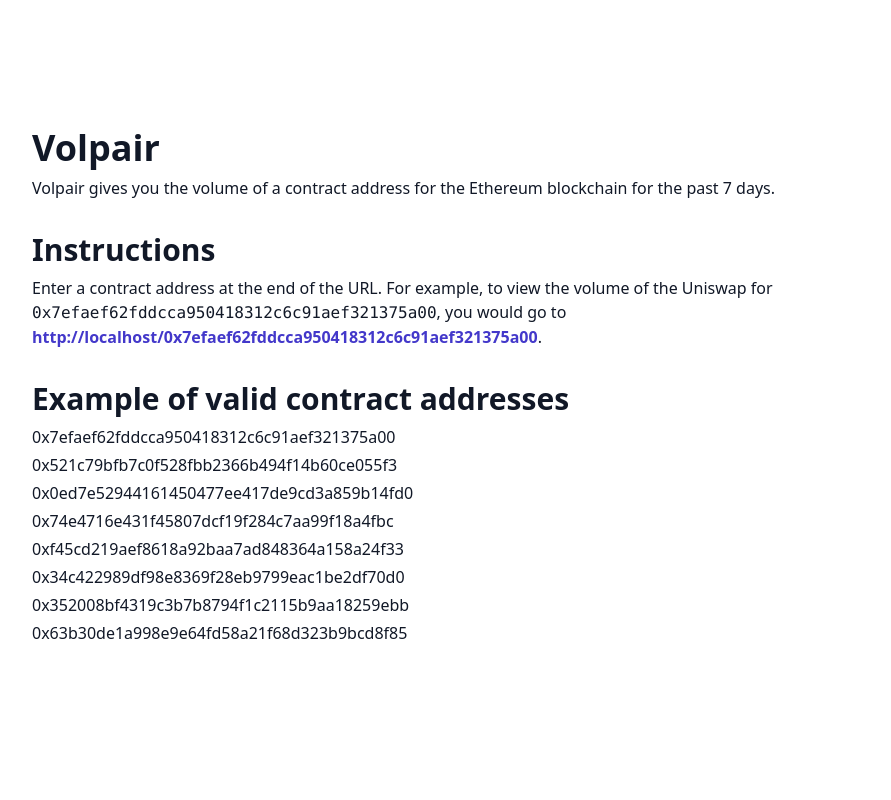
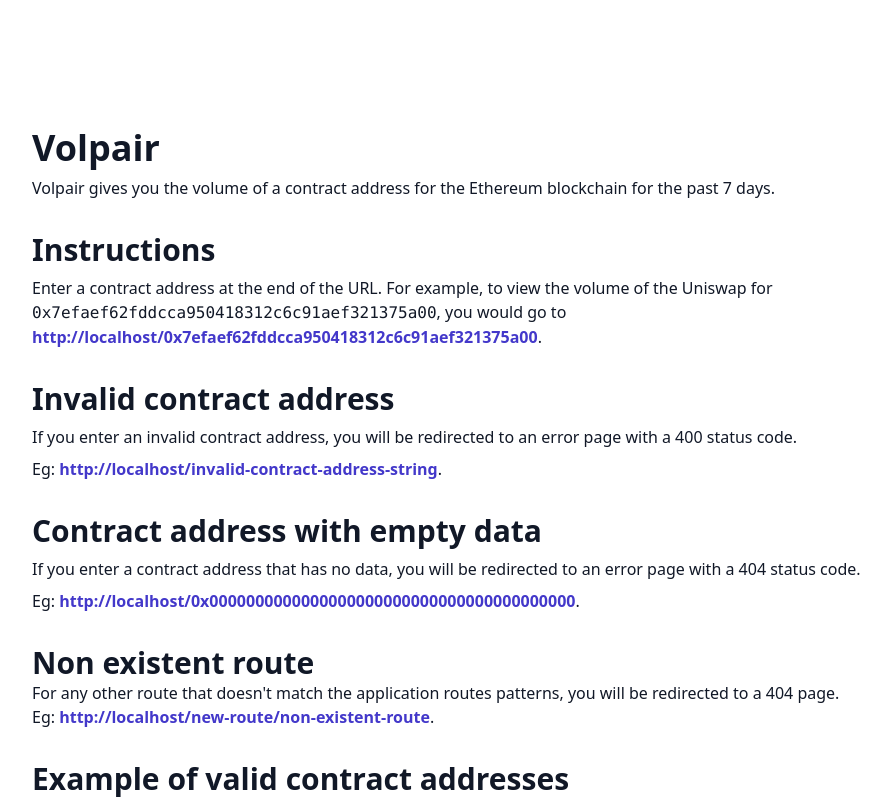
Before and after one commit to JustinyAhin/volpair, a SvelteKit app: page / in a window 1280 px wide. Shown: the top 800 px of the page, without its empty margins (96-987 px from the left). Built offline with nearby package versions, Linux system fonts and the light colour scheme.

Commit message:
Add more context about error handling in the app

```diff
--- a/src/routes/+page.svelte
+++ b/src/routes/+page.svelte
@@ -31,6 +31,51 @@
 	</div>
 
 	<div class="space-y-2">
+		<h2>Invalid contract address</h2>
+		<p>
+			If you enter an invalid contract address, you will be redirected to an error page with a 400
+			status code.
+		</p>
+		<p>
+			Eg: <a
+				href="{baseUrl}/invalid-contract-address-string"
+				class="font-bold text-indigo-700 hover:text-indigo-900 hover:underline"
+				>{baseUrl}/invalid-contract-address-string</a
+			>.
+		</p>
+	</div>
+
+	<div class="space-y-2">
+		<h2>Contract address with empty data</h2>
+		<p>
+			If you enter a contract address that has no data, you will be redirected to an error page with
+			a 404 status code.
+		</p>
+		<p>
+			Eg: <a
+				href="{baseUrl}/0x0000000000000000000000000000000000000000"
+				class="font-bold text-indigo-700 hover:text-indigo-900 hover:underline"
+				>{baseUrl}/0x0000000000000000000000000000000000000000</a
+			>.
+		</p>
+	</div>
+
+	<div>
+		<h2>Non existent route</h2>
+		<p>
+			For any other route that doesn't match the application routes patterns, you will be redirected
+			to a 404 page.
+		</p>
+		<p>
+			Eg: <a
+				href="{baseUrl}/new-route/non-existent-route"
+				class="font-bold text-indigo-700 hover:text-indigo-900 hover:underline"
+				>{baseUrl}/new-route/non-existent-route</a
+			>.
+		</p>
+	</div>
+
+	<div class="space-y-2">
 		<h2>Example of valid contract addresses</h2>
 		<ul class="space-y-1">
 			<li>0x7efaef62fddcca950418312c6c91aef321375a00</li>
```
